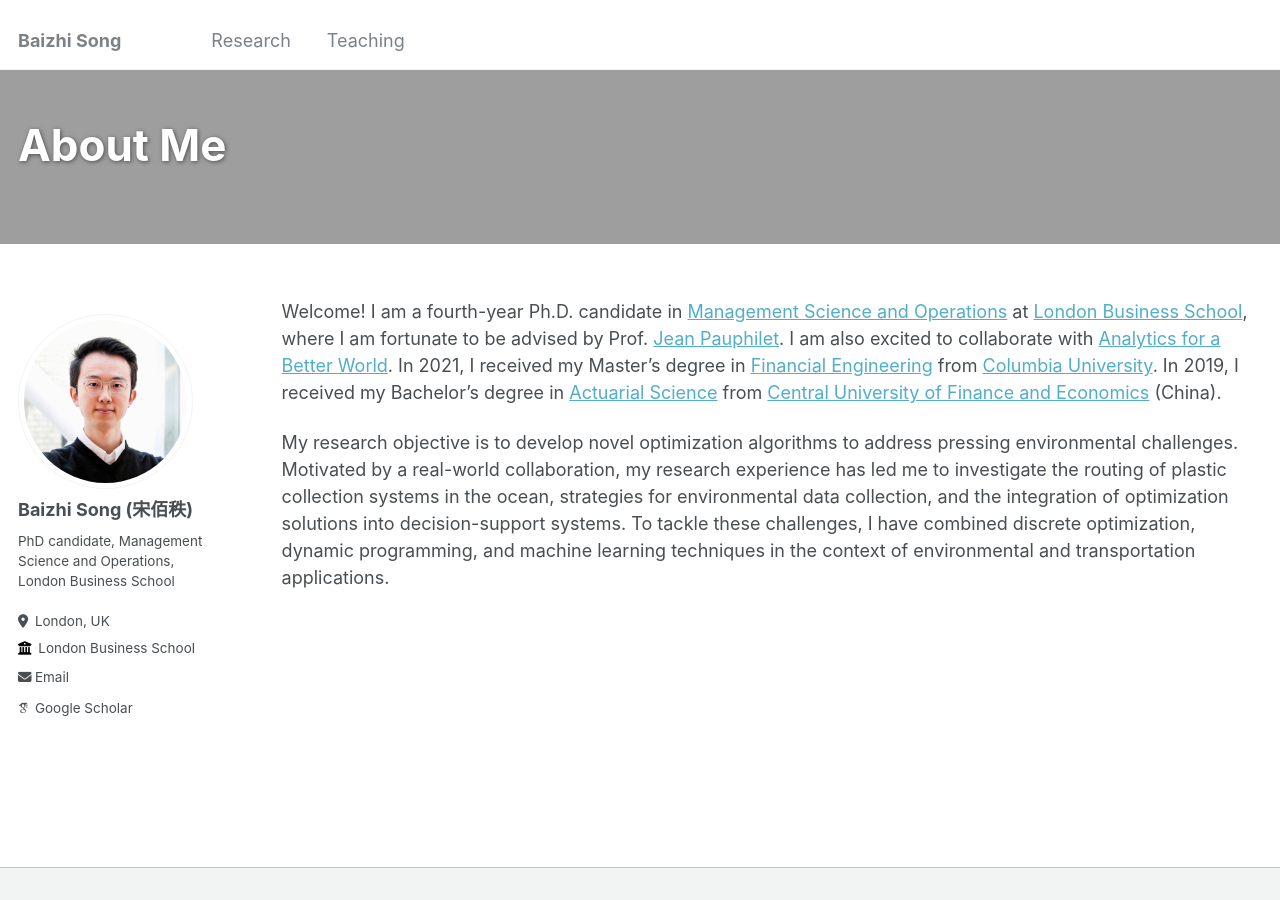
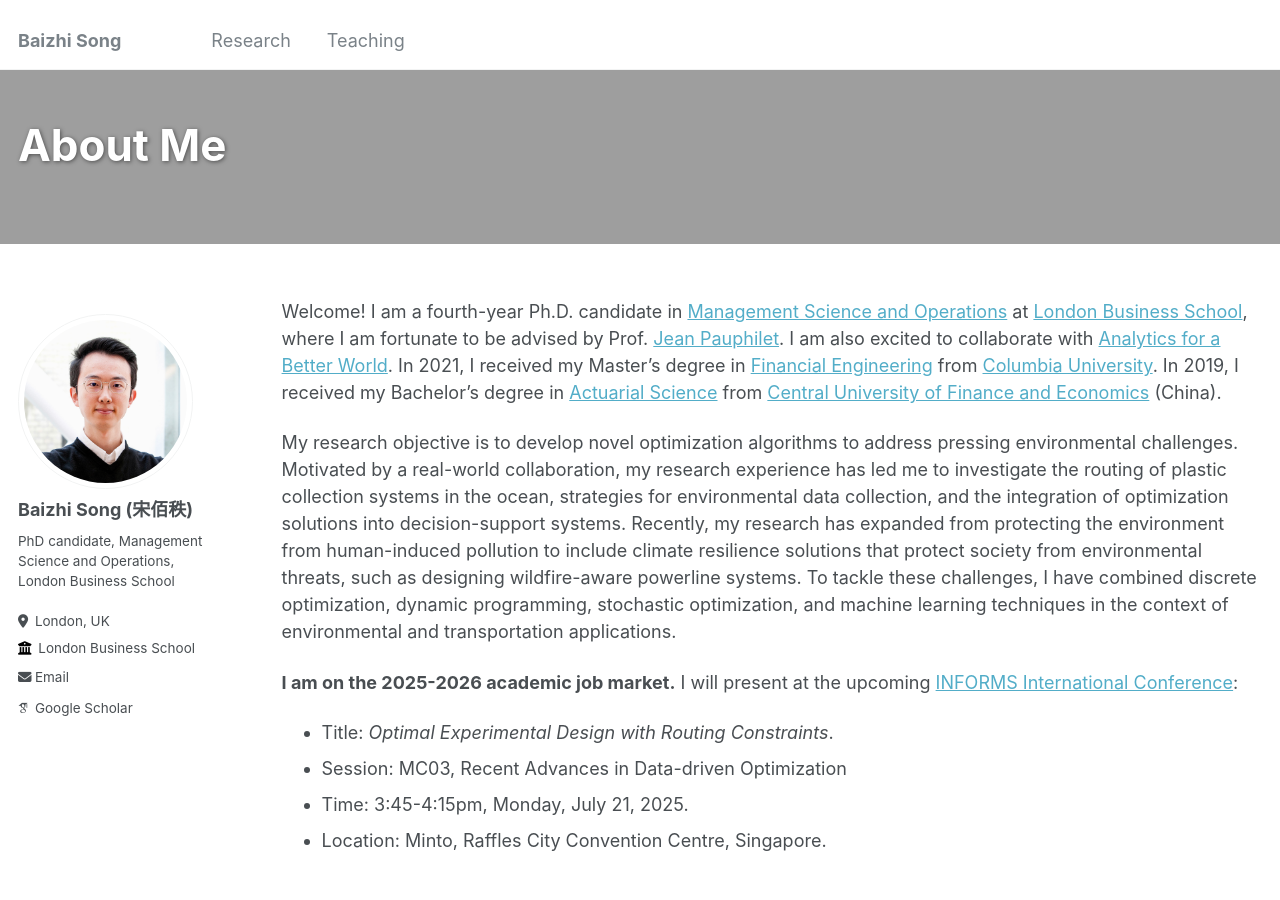
Before and after one commit to Baizhi-Song/baizhi-song.github.io, a Jekyll site: the page built from _pages/about.md, in a window 1280 px wide and 900 px high. Built offline with Jekyll 4.4.1, drawn with Linux system fonts in a browser that asks for light colours; some web fonts are replaced.

Commit message:
Update about.md

```diff
--- a/_pages/about.md
+++ b/_pages/about.md
@@ -13,7 +13,15 @@ header:
 
 Welcome! I am a fourth-year Ph.D. candidate in [Management Science and Operations](https://www.london.edu/faculty-and-research/management-science-and-operations/phd-programme) at [London Business School](https://www.london.edu/), where I am fortunate to be advised by Prof. [Jean Pauphilet](https://jeanpauphilet.github.io/). I am also excited to collaborate with [Analytics for a Better World](https://analyticsbetterworld.org/). In 2021, I received my Master's degree in [Financial Engineering](https://ieor.columbia.edu/financial-engineering-msfe) from [Columbia University](https://www.columbia.edu/). In 2019, I  received my Bachelor’s degree in [Actuarial Science](https://cias.cufe.edu.cn/index.htm) from [Central University of Finance and Economics](https://en.cufe.edu.cn/) (China).
 
-My research objective is to develop novel optimization algorithms to address pressing environmental challenges. Motivated by a real-world collaboration, my research experience has led me to investigate the routing of plastic collection systems in the ocean, strategies for environmental data collection, and the integration of optimization solutions into decision-support systems. To tackle these challenges, I have combined discrete optimization, dynamic programming, and machine learning techniques in the context of environmental and transportation applications.
+
+My research objective is to develop novel optimization algorithms to address pressing environmental challenges. Motivated by a real-world collaboration, my research experience has led me to investigate the routing of plastic collection systems in the ocean, strategies for environmental data collection, and the integration of optimization solutions into decision-support systems. Recently, my research has expanded from protecting the environment from human-induced pollution to include climate resilience solutions that protect society from environmental threats, such as designing wildfire-aware powerline systems. To tackle these challenges, I have combined discrete optimization, dynamic programming, stochastic optimization, and machine learning techniques in the context of environmental and transportation applications.
+
+**I am on the 2025-2026 academic job market.** I will present at the upcoming [INFORMS International Conference](https://meetings.informs.org/wordpress/2025international/):
+- Title: *Optimal Experimental Design with Routing Constraints*.
+- Session: MC03, Recent Advances in Data-driven Optimization
+- Time: 3:45-4:15pm, Monday, July 21, 2025.
+- Location: Minto, Raffles City Convention Centre, Singapore.
+
 
 <!--
 A data-driven personal website
```
